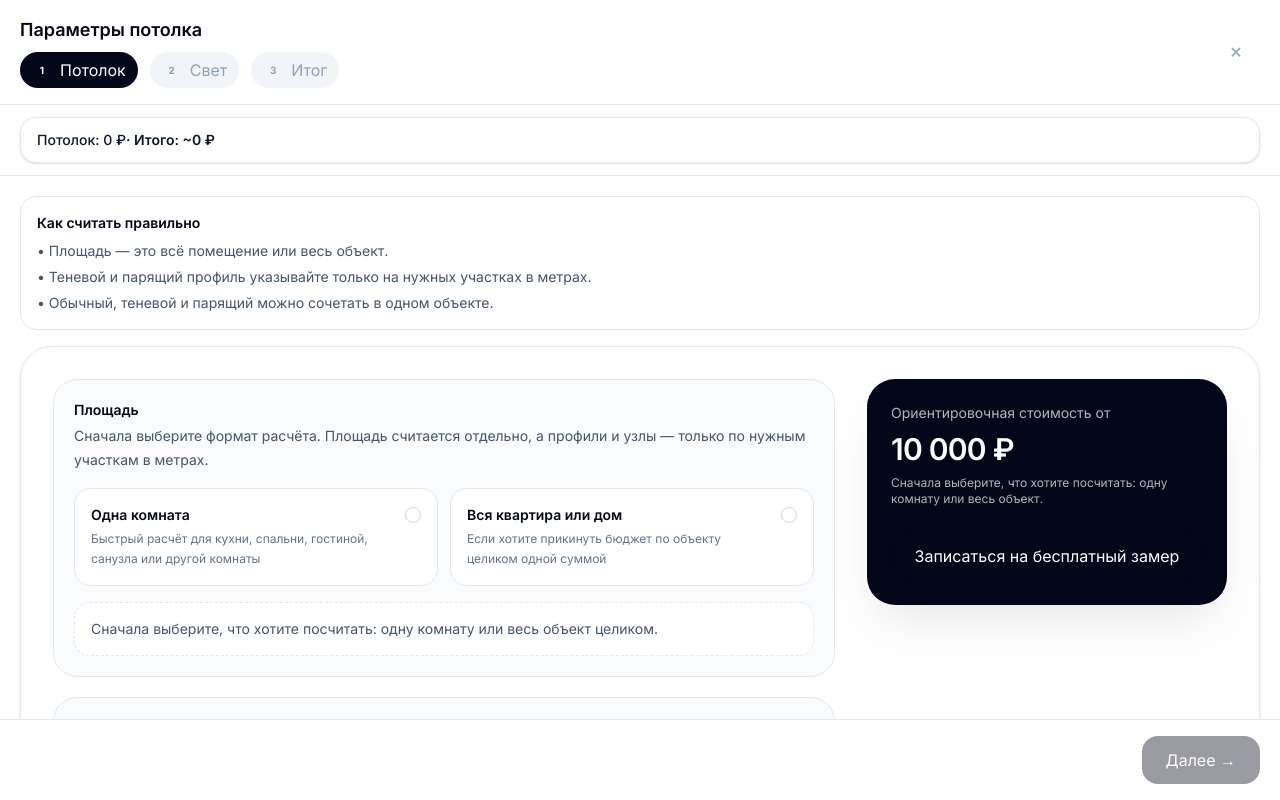
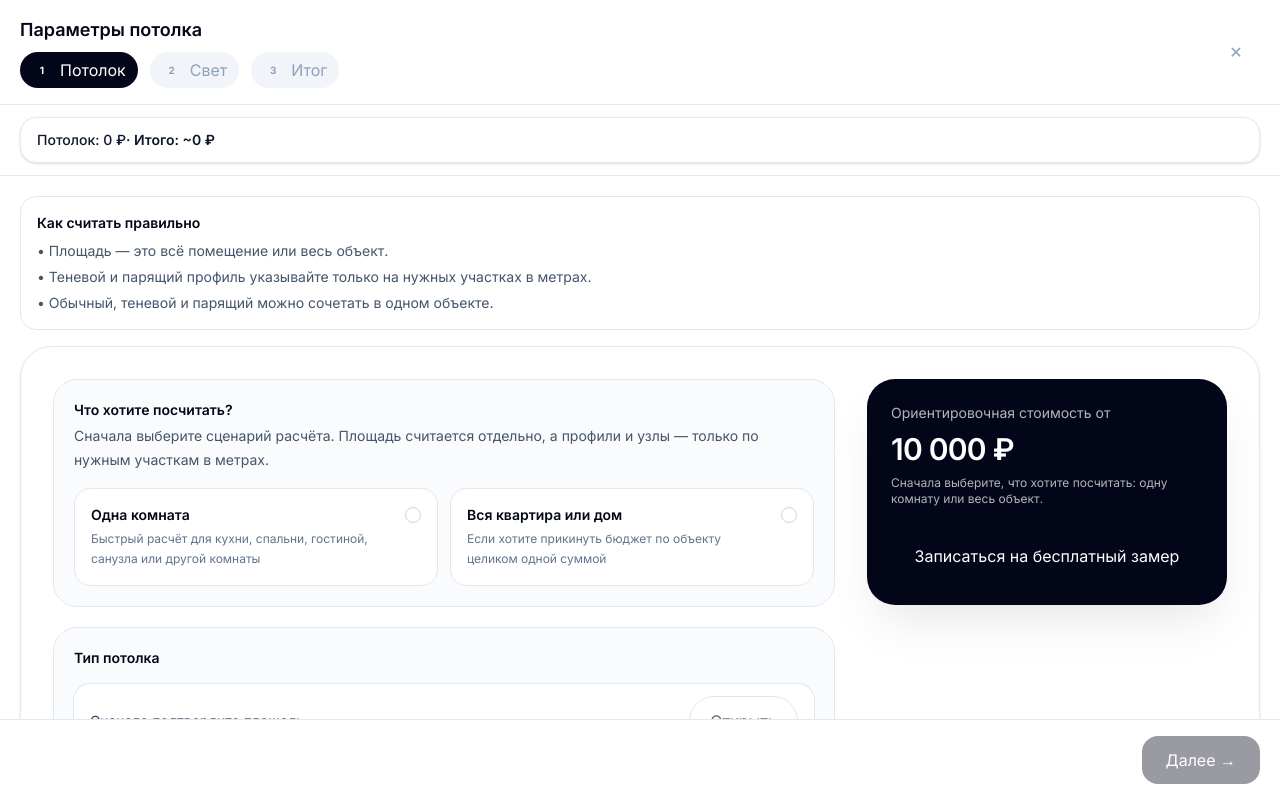
Before and after one commit to svladimirtsk-crypto/nextjs-potolkovo, a Next.js app: page / in a window 1280 px wide. Both pictures are taken after a click on the button "Рассчитать стоимость". Shown: the part 2349-3149 px from the top of the page. Built offline with nearby package versions, Linux system fonts and the light colour scheme.

Commit message:
Enhance room selection logic in price calculator
Refactor price calculator to improve room selection and calculation phases.

```diff
--- a/components/home/price-calculator-client.tsx
+++ b/components/home/price-calculator-client.tsx
@@ -1482,6 +1482,15 @@ export function PriceCalculatorClient({
   const currentRoomPendingStep = compactSteps.find(
     (step) => !currentRoomConfirmedState?.[step]
   ) ?? null;
+  const step0Phase = calculationScope === null
+    ? "choose-mode"
+    : calculationScope === "object"
+      ? "edit-object"
+      : !activeRoomId || isChoosingRoom
+        ? effectiveRooms.length === 0
+          ? "choose-first-room"
+          : "choose-next-room"
+        : "edit-room";
   const isCurrentRoomComplete = Boolean(
     currentRoomConfirmedState && compactSteps.every((step) => currentRoomConfirmedState[step])
   );
@@ -1848,7 +1857,7 @@ export function PriceCalculatorClient({
                           </span>
                         ) : (
                           <span className={isActive ? "rounded-full bg-white/15 px-2 py-0.5 text-[10px] font-semibold text-white/80" : "rounded-full bg-amber-50 px-2 py-0.5 text-[10px] font-semibold text-amber-700"}>
-                            {progress.done}/{progress.total}
+                            В работе
                           </span>
                         )}
                       </div>
@@ -1955,10 +1964,25 @@ export function PriceCalculatorClient({
               </SectionCard>
             ) : activeStep === "area" ? (
               <SectionCard
-                title={`Площадь`}
-                description="Сначала выберите формат расчёта. Площадь считается отдельно, а профили и узлы — только по нужным участкам в метрах."
-              >
-                <div className="mb-4 grid grid-cols-1 gap-3 sm:grid-cols-2">
+                title={
+                  step0Phase === "choose-mode"
+                    ? "Что хотите посчитать?"
+                    : step0Phase === "choose-first-room"
+                      ? "Добавьте первое помещение"
+                      : step0Phase === "choose-next-room"
+                        ? "Добавьте ещё помещение"
+                        : "Площадь"
+                }
+                description={
+                  step0Phase === "choose-mode"
+                    ? "Сначала выберите сценарий расчёта. Площадь считается отдельно, а профили и узлы — только по нужным участкам в метрах."
+                    : step0Phase === "choose-first-room" || step0Phase === "choose-next-room"
+                      ? "Выберите комнату, а затем задайте её площадь и параметры потолка."
+                      : "Площадь считается отдельно, а профили и узлы — только по нужным участкам в метрах."
+                }
+              >
+                {step0Phase === "choose-mode" ? (
+                  <div className="grid grid-cols-1 gap-3 sm:grid-cols-2">
                     <OptionCard
                       active={calculationScope === "room"}
                       title="Одна комната"
@@ -2000,11 +2024,9 @@ export function PriceCalculatorClient({
                       }}
                     />
                   </div>
-                {calculationScope === "room" ? (
-                  !activeRoomId || isChoosingRoom ? (
-                    <div className="mb-4 rounded-2xl bg-white p-4 ring-1 ring-slate-200">
-                      <p className="text-sm font-medium text-slate-700">Добавьте {completedRoomsCount > 0 ? "ещё" : "первое"} помещение</p>
-                      <div className="mt-3 flex flex-wrap gap-2">
+                ) : step0Phase === "choose-first-room" || step0Phase === "choose-next-room" ? (
+                  <div className="rounded-2xl bg-white p-4 ring-1 ring-slate-200">
+                    <div className="flex flex-wrap gap-2">
                       {ROOM_TYPE_OPTIONS.map((label) => (
                         <button
                           key={label}
@@ -2020,7 +2042,9 @@ export function PriceCalculatorClient({
                       ))}
                     </div>
                     <p className="mt-3 text-xs text-slate-500">
-                        Сначала выберите комнату, а затем задайте её площадь и параметры потолка.
+                      {step0Phase === "choose-first-room"
+                        ? "Сначала выберите первое помещение, а затем задайте его площадь и параметры потолка."
+                        : "Выберите следующее помещение выше, и затем задайте его площадь и параметры потолка."}
                     </p>
                     <div className="step0-confirm-row mt-4 flex items-center justify-between gap-3 max-sm:hidden">
                       <p className="text-xs text-slate-500">Выберите нужное помещение выше.</p>
@@ -2029,27 +2053,7 @@ export function PriceCalculatorClient({
                       </Button>
                     </div>
                   </div>
-                  ) : (
-                    <div className="mb-4 rounded-2xl bg-white p-4 ring-1 ring-slate-200">
-                      <p className="text-sm font-medium text-slate-700">Название помещения</p>
-                      <div className="mt-4">
-                        <Input
-                          label="Своё название помещения"
-                          value={roomLabel}
-                          onChange={(event) => {
-                            markInteracted();
-                            setRoomLabel(event.target.value);
-                          }}
-                          placeholder="Например: Кухня-гостиная"
-                        />
-                        <p className="mt-2 text-xs text-slate-500">
-                          Это название будет видно в общем списке помещений и в итоговом расчёте.
-                        </p>
-                      </div>
-                    </div>
-                  )
-                ) : null}
-                {calculationScope === "object" ? (
+                ) : step0Phase === "edit-object" ? (
                   <>
                     <RangeField
                       id="area-field"
@@ -2070,8 +2074,25 @@ export function PriceCalculatorClient({
                       </Button>
                     </div>
                   </>
-                ) : calculationScope === "room" && activeRoomId && !isChoosingRoom ? (
+                ) : (
                   <>
+                    <div className="mb-4 rounded-2xl bg-white p-4 ring-1 ring-slate-200">
+                      <p className="text-sm font-medium text-slate-700">Название помещения</p>
+                      <div className="mt-4">
+                        <Input
+                          label="Своё название помещения"
+                          value={roomLabel}
+                          onChange={(event) => {
+                            markInteracted();
+                            setRoomLabel(event.target.value);
+                          }}
+                          placeholder="Например: Кухня-гостиная"
+                        />
+                        <p className="mt-2 text-xs text-slate-500">
+                          Это название будет видно в общем списке помещений и в итоговом расчёте.
+                        </p>
+                      </div>
+                    </div>
                     <RangeField
                       id="area-field"
                       label="Выберите площадь помещения"
@@ -2091,10 +2112,6 @@ export function PriceCalculatorClient({
                       </Button>
                     </div>
                   </>
-                ) : (
-                  <div className="rounded-2xl border border-dashed border-slate-200 bg-white p-4 text-sm text-slate-600">
-                    Сначала выберите, что хотите посчитать: одну комнату или весь объект целиком.
-                  </div>
                 )}
               </SectionCard>
             ) : (
```
Lines whose indentation alone changed are shown as unchanged.
